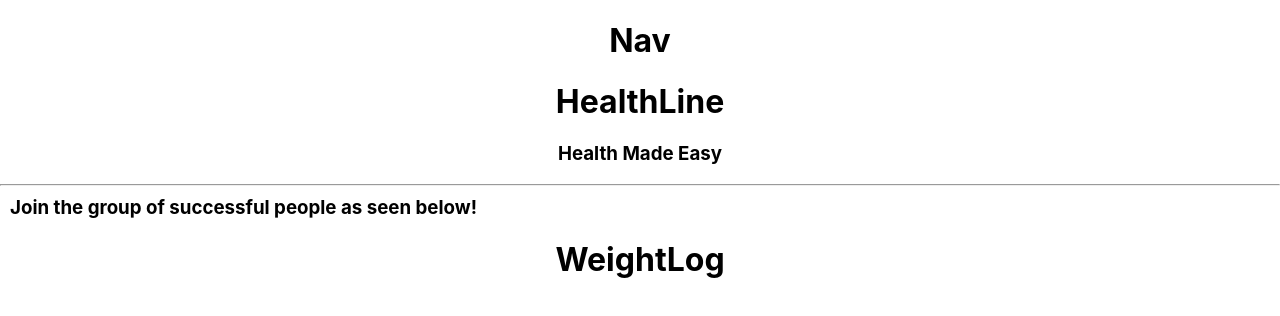
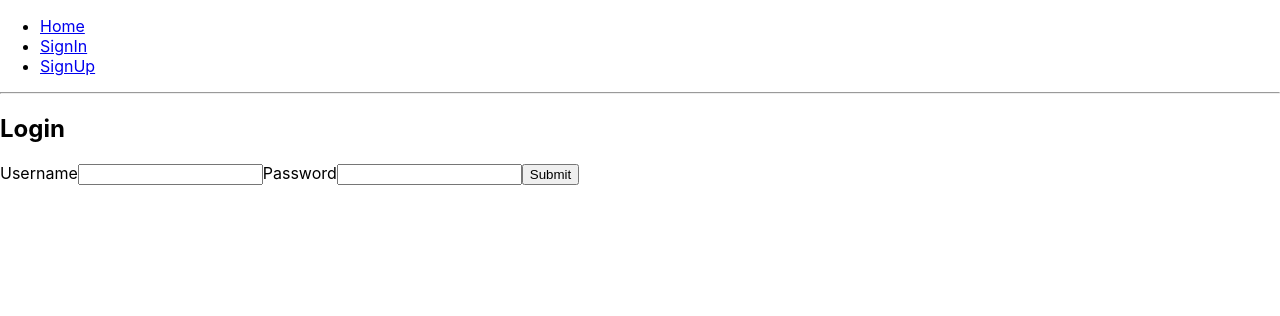
Before and after one commit to mghaby/heartline-react, a React (Create React App) app: page /SignIn in a window 1280 px wide. Shown: the top 316 px of the page. Built offline with nearby package versions, Linux system fonts and the light colour scheme.

Commit message:
Added quick and dirty routes/Fixes to SignIn page

```diff
--- a/src/App.js
+++ b/src/App.js
@@ -1,12 +1,45 @@
 import './App.css';
 import Landing from './Landing';
+import SignIn from './SignIn';
+import SignUp from './SignUp';
+import {
+  BrowserRouter as Router,
+  Switch,
+  Route,
+  Link
+} from "react-router-dom";
 
 function App() {
   return (
-    <div className="App">
-      <Landing />
-    </div>
+    <Router>
+      <div>
+        <ul>
+          <li>
+            <Link to="/Landing">Home</Link>
+          </li>
+          <li>
+            <Link to="/SignIn">SignIn</Link>
+          </li>
+          <li>
+            <Link to="/SignUp">SignUp</Link>
+          </li>
+        </ul>
+        <hr />
+        <Switch>
+          <Route exact path="/Landing">
+            <Landing />
+          </Route>
+          <Route path="/SignIn">
+            <SignIn />
+          </Route>
+          <Route path="/SignUp">
+            <SignUp />
+          </Route>
+        </Switch>
+      </div>
+    </Router>
   );
 }
 
+
 export default App;
--- a/src/SignIn.js
+++ b/src/SignIn.js
@@ -11,7 +11,7 @@ const users = [
   }
 ]
 
-class Sigin extends React.Component{
+class SignIn extends React.Component{
   constructor(props) {
     super(props)
     this.state = {
@@ -71,4 +71,4 @@ class Sigin extends React.Component{
   }
 }
 
-export default SiginIn;
+export default SignIn;
```
Also changed, not shown: 1 other file (tests, documents, lock files or other folders).
